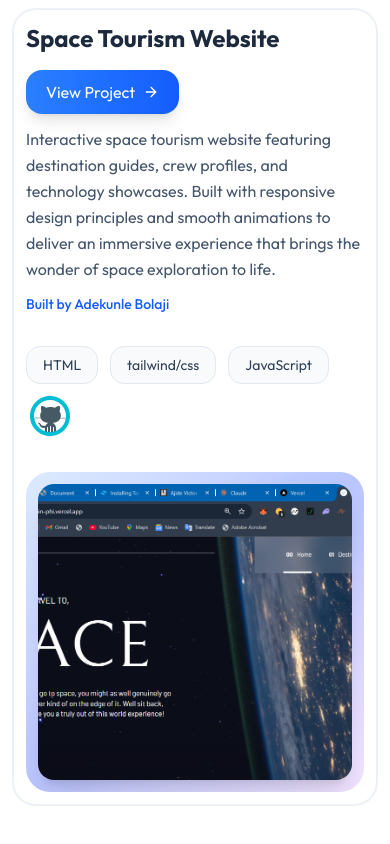
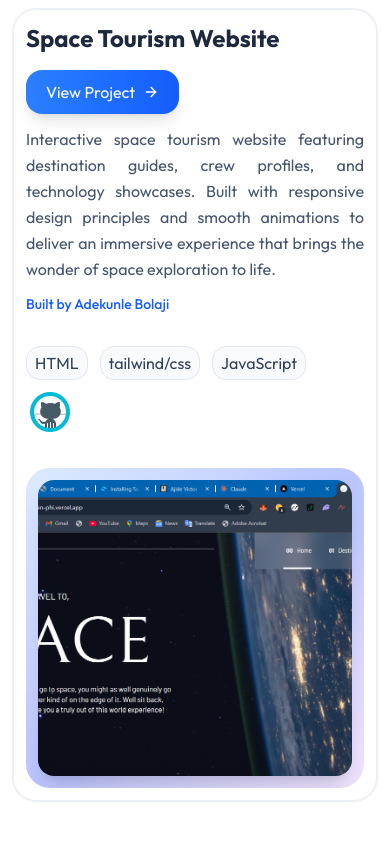
Before and after one commit to BEEJAYOFGOD/portfolio, a React (Vite) app: page / in a window 390 px wide. Shown: the part 4120-4964 px from the top of the page. Built offline with nearby package versions, Linux system fonts and the light colour scheme.

Commit message:
improved navbar

```diff
--- a/src/components/Project.component.jsx
+++ b/src/components/Project.component.jsx
@@ -23,7 +23,7 @@ const ProjectCard = ({ project }) => {
                         </span>
                     </a>
                 </div>
-                <p className="leading-relaxed text-slate-600">
+                <p className="leading-relaxed md:text-left text-justify text-slate-600">
                     {project.description}
                 </p>
                 <p className="text-sm text-blue-600 font-medium">
@@ -34,7 +34,7 @@ const ProjectCard = ({ project }) => {
                     {project.technologies.map((tech, index) => (
                         <span
                             key={index}
-                            className="border border-slate-200 bg-slate-50 px-4 py-2 text-slate-700 rounded-xl text-sm hover:bg-gradient-to-r hover:from-blue-50 hover:to-indigo-50 hover:border-blue-200 hover:text-blue-700 transition-all duration-200"
+                            className="border border-slate-200 bg-slate-50 md:px-4 md:py-2 py-1 px-2 text-slate-700 rounded-xl md:text-sm text-xshover:bg-gradient-to-r hover:from-blue-50 hover:to-indigo-50 hover:border-blue-200 hover:text-blue-700 transition-all duration-200"
                         >
                             {tech}
                         </span>
```
